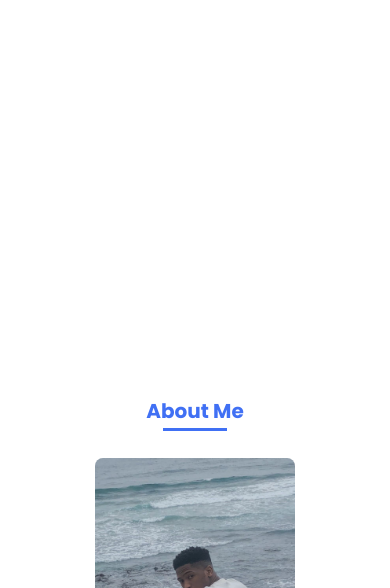
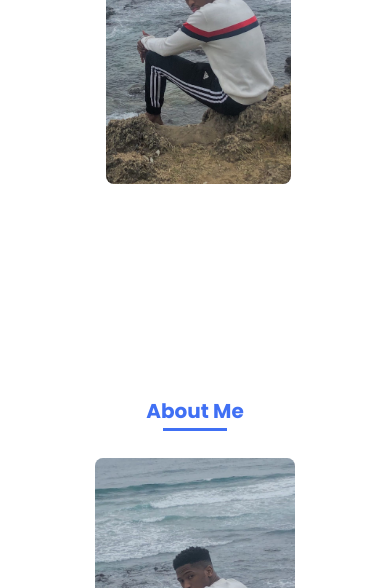
Before and after one commit to Sibo14/Sibo14.github.io, a plain HTML site: page index.html in a window 390 px wide. Shown: the part 512-1100 px from the top of the page. Drawn offline with nearby package versions, Linux system fonts and the light colour scheme.

Commit message:
will see

```diff
--- a/assets/css/styles.css
+++ b/assets/css/styles.css
@@ -484,13 +484,13 @@ button::before{
 /* ===== Might change will see=====*/
   .home__img {
 
-    display: none;
+    position: relative;
 
 }
 
 .home__img img {
 
- display: none;
+  margin-right: 20px !important;
 }
 }
 @media screen and (max-width: 840px){
```
